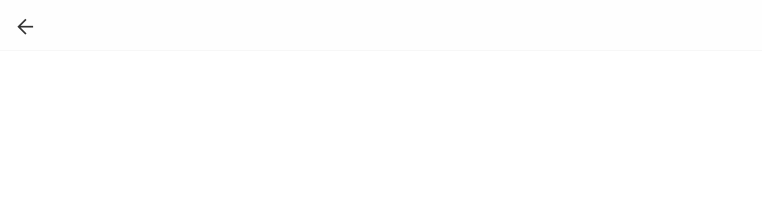
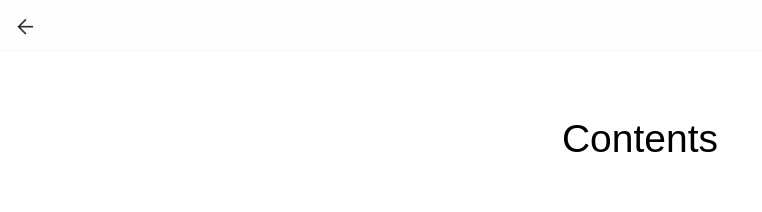
Before and after one commit to Mulplue/mulplue.github.io, a plain HTML site: page learning/index.html in a window 1280 px wide. Shown: the whole page, without its empty margins (0-762 px from the left). Drawn offline with nearby package versions, Linux system fonts and the light colour scheme; some packages are replaced by stand-ins of ours; a web font is replaced by a local one.

Commit message:
Site updated: 2022-04-11 15:35:08

```diff
--- a/learning/index.html
+++ b/learning/index.html
@@ -45,8 +45,7 @@
             <div class="main">
                 <div class="content">
 
-                        <a href="/2022/04/11/test/" title=""></a>
-
+                        <h1 id="Contents"><a href="#Contents" class="headerlink" title="Contents"></a><p align="center">Contents</p></h1>
 
                 </div>
             </div>
```
Also changed, not shown: index.html (+1 -1 lines), thinking/index.html (+1 -1 lines).
